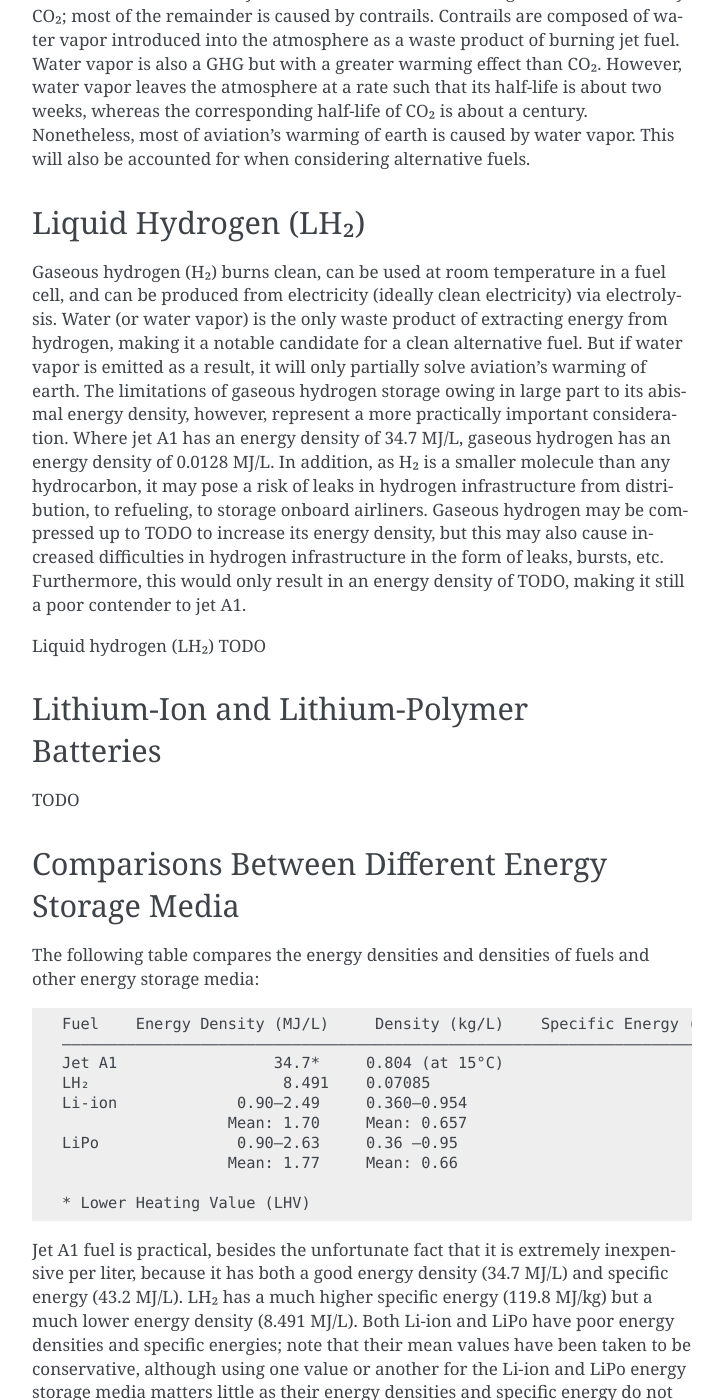
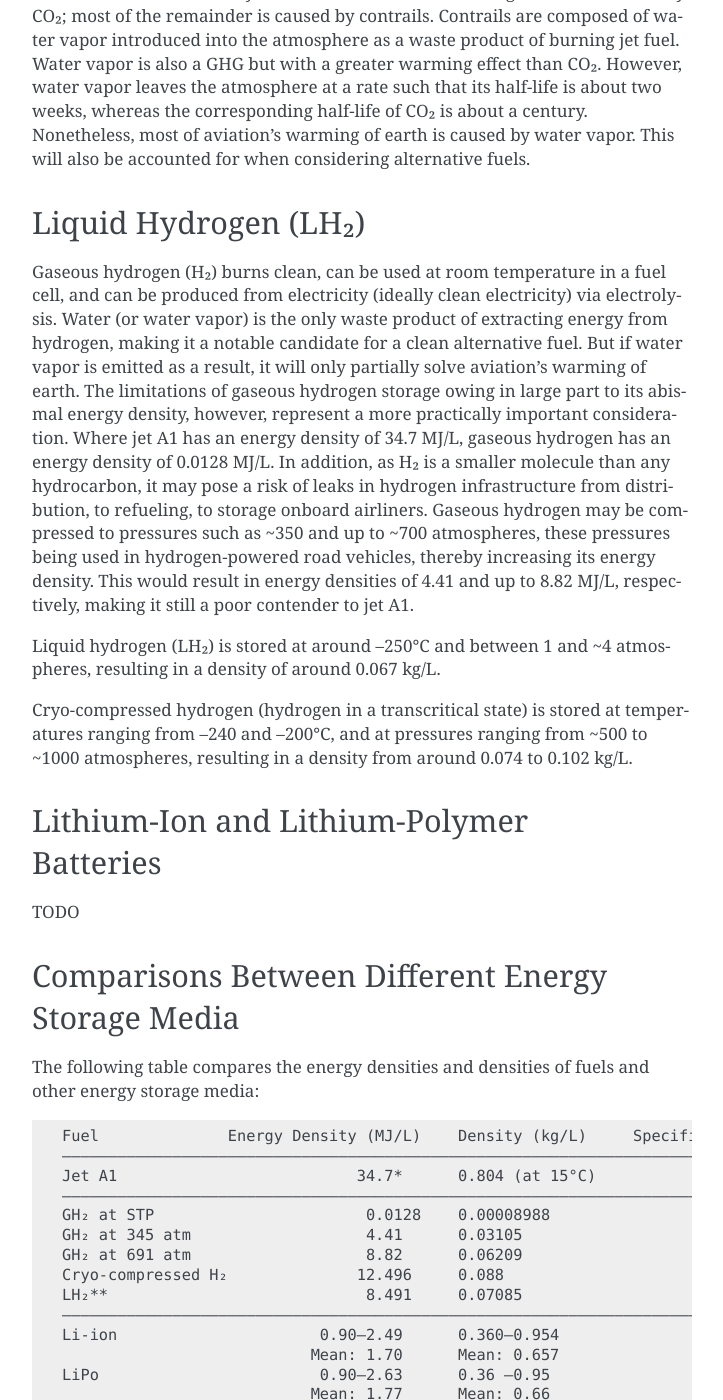
Before and after one commit to keeganmjgreen/green_airliner, a Sphinx documentation site: the page built from docs/source/5_feasibility_studies.rst, in a window 1280 px wide and 1400 px high, scrolled down 1754 px. Shown: the whole window, without its empty margins (388-1111 px from the left). Built offline with Sphinx 7.4.7, drawn with Linux system fonts in a browser that asks for light colours; some of the changed text lies outside the part shown.

Commit message:
DOC before using gh2 lhv

```diff
--- a/docs/source/5_feasibility_studies.rst
+++ b/docs/source/5_feasibility_studies.rst
@@ -39,13 +39,18 @@ It should be noted that only one third of aviation's warming of earth is caused
 Liquid Hydrogen (LH₂)
 ---------------------
 
-Gaseous hydrogen (H₂) burns clean, can be used at room temperature in a fuel cell, and can be produced from electricity (ideally clean electricity) via electrolysis. Water (or water vapor) is the only waste product of extracting energy from hydrogen, making it a notable candidate for a clean alternative fuel. But if water vapor is emitted as a result, it will only partially solve aviation's warming of earth. The limitations of gaseous hydrogen storage owing in large part to its abismal energy density, however, represent a more practically important consideration. Where jet A1 has an energy density of 34.7 MJ/L, gaseous hydrogen has an energy density of 0.0128 MJ/L. In addition, as H₂ is a smaller molecule than any hydrocarbon, it may pose a risk of leaks in hydrogen infrastructure from distribution, to refueling, to storage onboard airliners. Gaseous hydrogen may be compressed up to TODO to increase its energy density, but this may also cause increased difficulties in hydrogen infrastructure in the form of leaks, bursts, etc. Furthermore, this would only result in an energy density of TODO, making it still a poor contender to jet A1.
+Gaseous hydrogen (H₂) burns clean, can be used at room temperature in a fuel cell, and can be produced from electricity (ideally clean electricity) via electrolysis. Water (or water vapor) is the only waste product of extracting energy from hydrogen, making it a notable candidate for a clean alternative fuel. But if water vapor is emitted as a result, it will only partially solve aviation's warming of earth. The limitations of gaseous hydrogen storage owing in large part to its abismal energy density, however, represent a more practically important consideration. Where jet A1 has an energy density of 34.7 MJ/L, gaseous hydrogen has an energy density of 0.0128 MJ/L. In addition, as H₂ is a smaller molecule than any hydrocarbon, it may pose a risk of leaks in hydrogen infrastructure from distribution, to refueling, to storage onboard airliners. Gaseous hydrogen may be compressed to pressures such as ~350 and up to ~700 atmospheres, these pressures being used in hydrogen-powered road vehicles, thereby increasing its energy density. This would result in energy densities of 4.41 and up to 8.82 MJ/L, respectively, making it still a poor contender to jet A1.
 
 .. Energy density of gaseous hydrogen: 142.0 MJ/kg * 0.001 kg/g * 0.08988 g/L (at STP) = 0.0128 MJ/L
 ..     142.0 MJ/kg from https://transportgeography.org/contents/chapter4/transportation-and-energy/combustibles-energy-content/
 ..     0.08988 g/L from https://en.wikipedia.org/wiki/Hydrogen
+.. Gaseous hydrogen pressures from https://en.wikipedia.org/wiki/Hydrogen_storage
+.. Pressurized hydrogen energy densities: 0.0128 MJ/L * [350, 700] bar / (1.01325 bar/atm) = [4.41, 8.82] MJ/L
+.. https://en.wikipedia.org/wiki/Hydrogen_storage#/media/File:Storage_Density_of_Hydrogen.jpg
 
-Liquid hydrogen (LH₂) TODO
+Liquid hydrogen (LH₂) is stored at around –250°C and between 1 and ~4 atmospheres, resulting in a density of around 0.067 kg/L.
+
+Cryo-compressed hydrogen (hydrogen in a transcritical state) is stored at temperatures ranging from –240 and –200°C, and at pressures ranging from ~500 to ~1000 atmospheres, resulting in a density from around 0.074 to 0.102 kg/L.
 
 Lithium-Ion and Lithium-Polymer Batteries
 -----------------------------------------
@@ -57,22 +62,29 @@ Comparisons Between Different Energy Storage Media
 
 The following table compares the energy densities and densities of fuels and other energy storage media::
 
-    Fuel    Energy Density (MJ/L)     Density (kg/L)    Specific Energy (MJ/kg)
-    ―――――――――――――――――――――――――――――――――――――――――――――――――――――――――――――――――――――――――――
-    Jet A1                 34.7*     0.804 (at 15°C)                       43.2
-    LH₂                     8.491    0.07085                              119.8
-    Li-ion             0.90–2.49     0.360–0.954
-                      Mean: 1.70     Mean: 0.657                           2.57
-    LiPo               0.90–2.63     0.36 –0.95
-                      Mean: 1.77     Mean: 0.66                             2.7
+    Fuel              Energy Density (MJ/L)    Density (kg/L)     Specific Energy (MJ/kg)
+    ―――――――――――――――――――――――――――――――――――――――――――――――――――――――――――――――――――――――――――――――――――――
+    Jet A1                          34.7*      0.804 (at 15°C)                       43.2
+    ―――――――――――――――――――――――――――――――――――――――――――――――――――――――――――――――――――――――――――――――――――――
+    GH₂ at STP                       0.0128    0.00008988                           142.0
+    GH₂ at 345 atm                   4.41      0.03105                                  "
+    GH₂ at 691 atm                   8.82      0.06209                                  "
+    Cryo-compressed H₂              12.496     0.088                                    "
+    LH₂**                            8.491     0.07085                              119.8
+    ―――――――――――――――――――――――――――――――――――――――――――――――――――――――――――――――――――――――――――――――――――――
+    Li-ion                      0.90–2.49      0.360–0.954
+                               Mean: 1.70      Mean: 0.657                           2.57
+    LiPo                        0.90–2.63      0.36 –0.95
+                               Mean: 1.77      Mean: 0.66                             2.7
 
     * Lower Heating Value (LHV)
+    ** As can be seen by the energy density of GH₂ at 691 atm being slightly higher than that of LH₂, while the converse is true for the density, figures are approximate.
 
 Jet A1 fuel is practical, besides the unfortunate fact that it is extremely inexpensive per liter, because it has both a good energy density (34.7 MJ/L) and specific energy (43.2 MJ/L). LH₂ has a much higher specific energy (119.8 MJ/kg) but a much lower energy density (8.491 MJ/L). Both Li-ion and LiPo have poor energy densities and specific energies; note that their mean values have been taken to be conservative, although using one value or another for the Li-ion and LiPo energy storage media matters little as their energy densities and specific energy do not compare to jet A1 and LH₂.
 
 The A320ceo can carry up to 27,200 L, or 21,900 kg, of jet A1 fuel. For the purposes of studies, it is assumed that the fuel capacity of the A320ceo will not be modified (though the energy storage media, with which it is filled, will be). The AT200 can carry up to 5,000 L or 1,500 kg of cargo---depending on whether the volume or the mass of the cargo is the limiting factor. It is also assumed for the purposes of the studies that no significant additional volume or weight will need to be carried by either the airliner or the UAV to support different fuels (which does not necessarily hold true for fuels such as LH₂).
 
-The following table compares the volume, mass, and energy of fuels that the A320ceo airliner and AT200 UAV are capable of carrying based solely on their fuel/cargo capacity volumes---not yet considering their fuel/cargo capacity masses). Note that, for the AT200 UAV, fuel is referring to that with which it will refuel the airliner, which is treated as cargo. Asterisks indicate where the fuel/cargo capacity volume is correctly the limiting factor, which is always the case for the A320ceo (or, correspondingly, the fuel density always being too low), and for the AT200 with the exception of LH₂ due to its exceptionally low density. The Li-ion and LiPo fuels are less dense than jet A1, and LH₂ far less dense. Whereas the A320ceo has enough space for 21,900 kg of jet A1, only 1,930 kg of LH₂ can occupy the same space; whereas the AT200 has enough space for 4,000 kg of jet A1 (ignoring the 1,500-kg cargo capacity volume of the AT200), only 350 kg of LH₂ can occupy the same space. The fuel/cargo volume capacity is reached before the fuel/cargo mass capacity.
+The following table compares the volume, mass, and energy of fuels that the A320ceo airliner and AT200 UAV are capable of carrying based solely on their fuel/cargo capacity volumes---not yet considering their fuel/cargo capacity masses. Note that, for the AT200 UAV, fuel is referring to that with which it will refuel the airliner, which is treated as cargo. Asterisks indicate where the fuel/cargo capacity volume is correctly the limiting factor, which is always the case for the A320ceo (or, correspondingly, the fuel density always being too low), and for the AT200 with the exception of LH₂ due to its exceptionally low density. The Li-ion and LiPo fuels are less dense than jet A1, and LH₂ far less dense. Whereas the A320ceo has enough space for 21,900 kg of jet A1, only 1,930 kg of LH₂ can occupy the same space; whereas the AT200 has enough space for 4,000 kg of jet A1 (ignoring the 1,500-kg cargo capacity volume of the AT200), only 350 kg of LH₂ can occupy the same space. The fuel/cargo volume capacity is reached before the fuel/cargo mass capacity.
 
 ::
 
```
Also changed, not shown: 1 other file.
